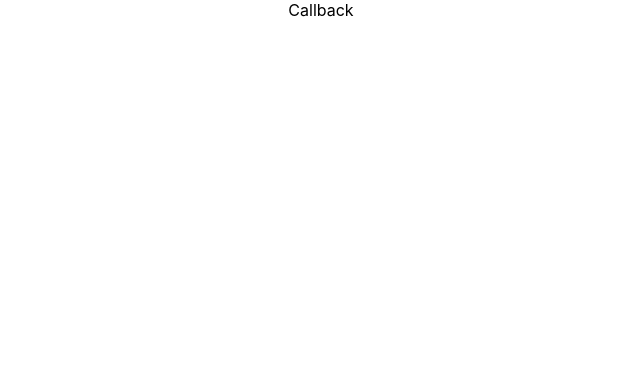
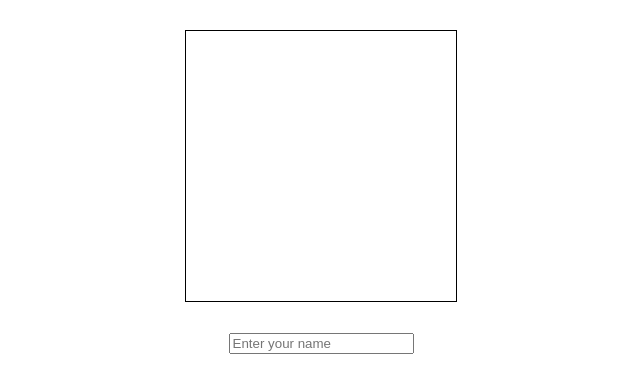
Before and after one commit to moonspark78/interview-react-n2, a React (Create React App) app: page / in a window 1280 px wide. Shown: the top 392 px of the page, without its empty margins (319-959 px from the left). Built offline with nearby package versions, Linux system fonts and the light colour scheme.

Commit message:
create the CallBack component

```diff
--- a/src/App.css
+++ b/src/App.css
@@ -2,37 +2,11 @@
   text-align: center;
 }
 
-.App-logo {
-  height: 40vmin;
-  pointer-events: none;
+.to {
+    border: solid 1px black;
+    width: 270px;
+    height: 270px;
+    margin: auto;
+    margin-top: 30px;
+    margin-bottom: 30px;
 }
-
-@media (prefers-reduced-motion: no-preference) {
-  .App-logo {
-    animation: App-logo-spin infinite 20s linear;
-  }
-}
-
-.App-header {
-  background-color: #282c34;
-  min-height: 100vh;
-  display: flex;
-  flex-direction: column;
-  align-items: center;
-  justify-content: center;
-  font-size: calc(10px + 2vmin);
-  color: white;
-}
-
-.App-link {
-  color: #61dafb;
-}
-
-@keyframes App-logo-spin {
-  from {
-    transform: rotate(0deg);
-  }
-  to {
-    transform: rotate(360deg);
-  }
-}
--- a/src/App.jsx
+++ b/src/App.jsx
@@ -12,7 +12,7 @@ function App() {
       {/* <Fourthh/> */}
        {/* <Fifth/>  */}
        {/* <Sixth/> */}
-       <div></div>
+       <div className='to'></div>
        <Callback/>
     </div>
   );
--- a/src/Components/Callback.jsx
+++ b/src/Components/Callback.jsx
@@ -1,7 +1,20 @@
-import React from 'react'
+import React, { useState } from 'react'
+import "./Call.css"
 
 export const Callback = () => {
+    const [search, setSearch] = useState("");
+
+
+    const changeInput = () => {};
+
   return (
-    <div>Callback</div>
+    <div>
+        <input
+            type="text"
+            placeholder="Enter your name"
+            name="text"
+            class="input-field"
+        />
+    </div>
   )
 }
```
Also changed, not shown: src/Components/Call.css (added).
